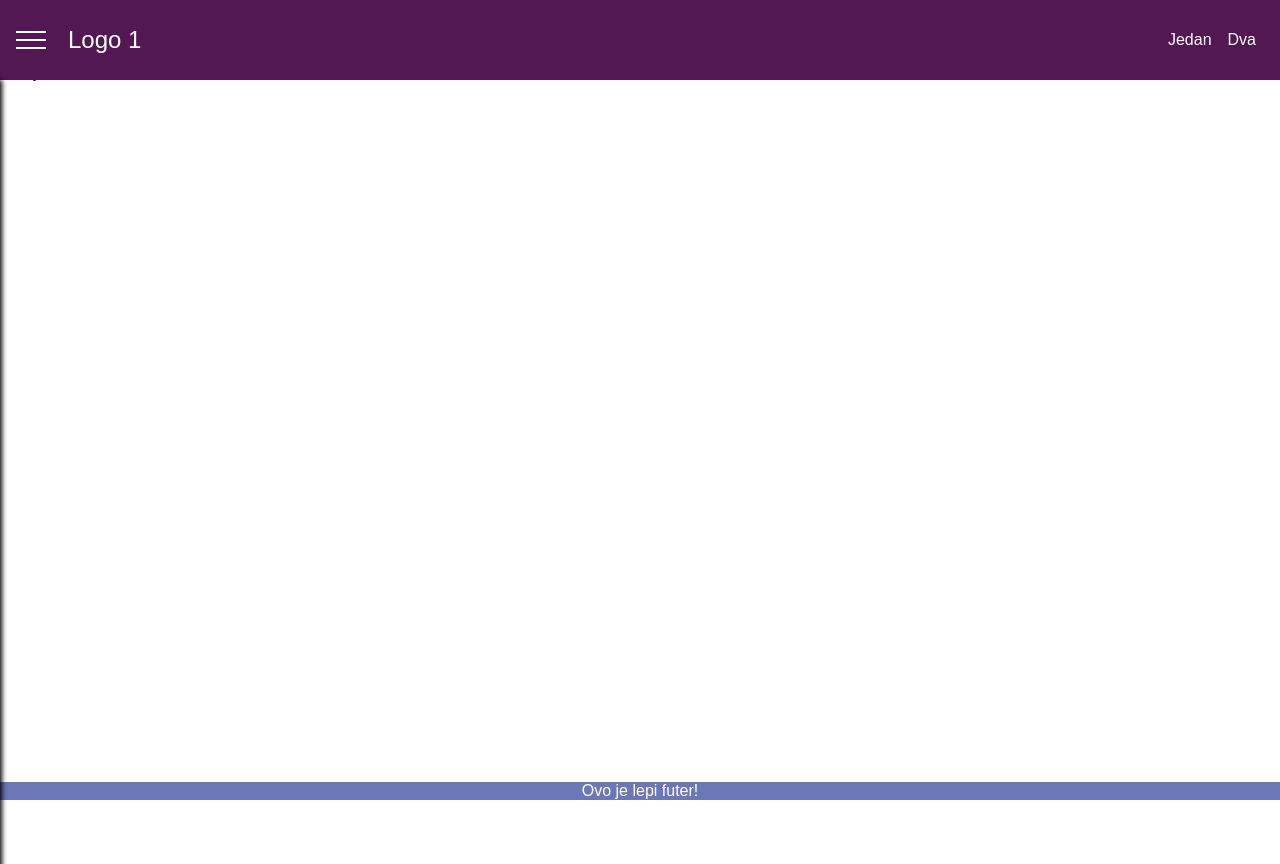
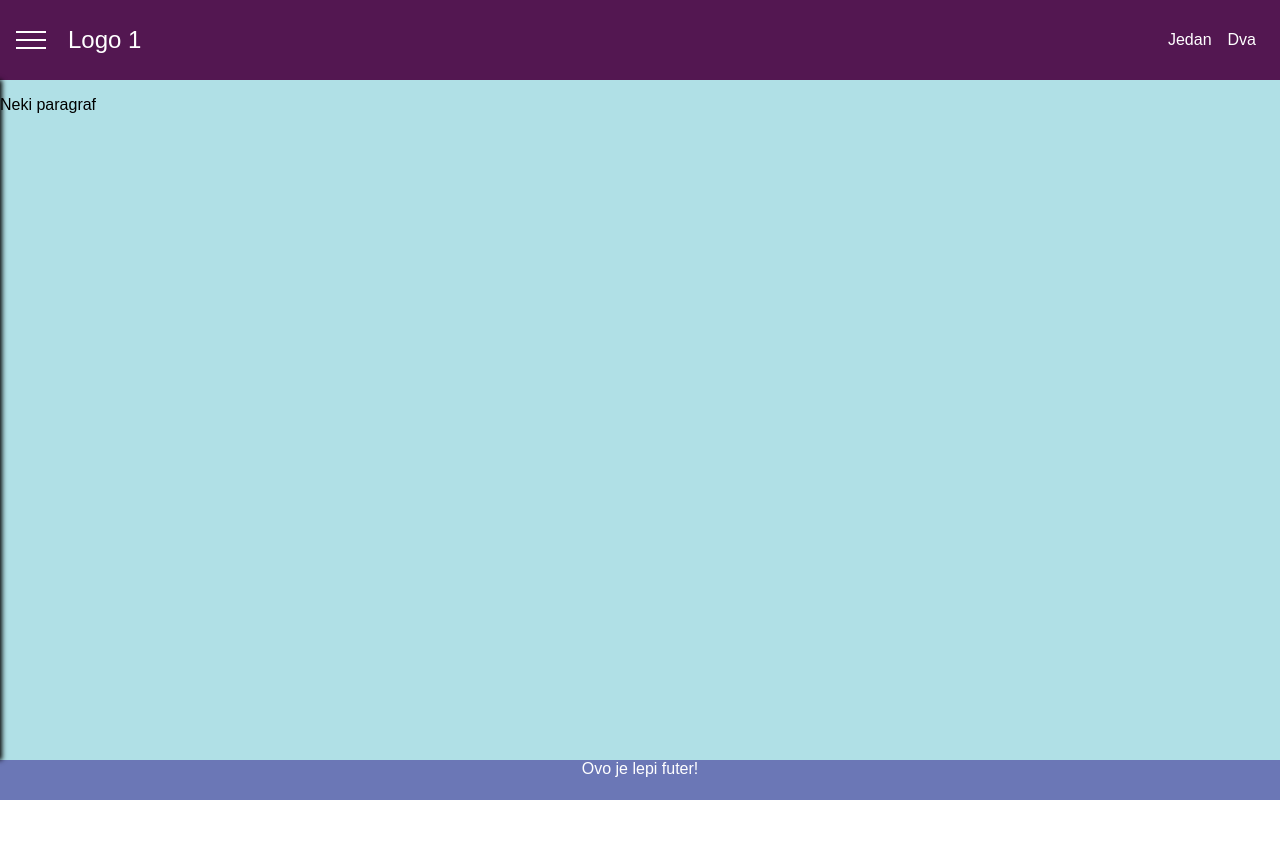
Before and after one commit to slavinjo/react-boilerplate, a React (Create React App) app: page / in a window 1280 px wide. After the commit the page ends 800 px from the top, so only its background shows below. Built offline with nearby package versions, Linux system fonts and the light colour scheme.

Commit message:
css prettier

```diff
--- a/src/App.js
+++ b/src/App.js
@@ -3,6 +3,7 @@ import Toolbar from './components/Toolbar/Toolbar';
 import SideDrawer from './components/SideDrawer/SideDrawer';
 import Backdrop from './components/Backdrop/Backdrop';
 import Footer from './components/Footer/Footer';
+import Main from './components/Main/Main';
 
 class App extends Component {
   constructor(props) {
@@ -27,9 +28,7 @@ class App extends Component {
         <Toolbar handleClick={this.clickHandler} />
         <Backdrop visible={this.state.isSidebarVisible} handleClick={this.clickHandler} />
         <SideDrawer visible={this.state.isSidebarVisible} />
-        <main style={{ marginTop: '64px' }}>
-          <p>Ovo je stranica</p>
-        </main>
+        <Main />
         <Footer clicker={this.clickHandler} />
       </div>
     );
--- a/src/components/Footer/Footer.css
+++ b/src/components/Footer/Footer.css
@@ -6,4 +6,5 @@
     background-color: rgb(107, 119, 182);
     color: white;
     text-align: center;
+    height: 5%;
   }
--- /dev/null
+++ b/src/components/Main/Main.css
@@ -0,0 +1,7 @@
+.main{
+    position: fixed;
+    top:10%;
+    background: powderblue;
+    width: 100%;
+    height: 85%;
+}
--- /dev/null
+++ b/src/components/Main/Main.js
@@ -0,0 +1,12 @@
+import React from 'react';
+import './Main.css';
+
+const main = (props) => {
+    return (
+        <main className="main">
+           <p>Neki paragraf</p>
+        </main>
+    );
+}
+
+export default main;
--- a/src/components/SideDrawer/SideDrawer.css
+++ b/src/components/SideDrawer/SideDrawer.css
@@ -1,6 +1,6 @@
 .side-drawer{
     background: gray;
-    height: 100%;
+    height: 85%;
     box-shadow: 2px 0px 5px rgba(0,0,0,3);
     position: fixed;
     top:10%;
```
